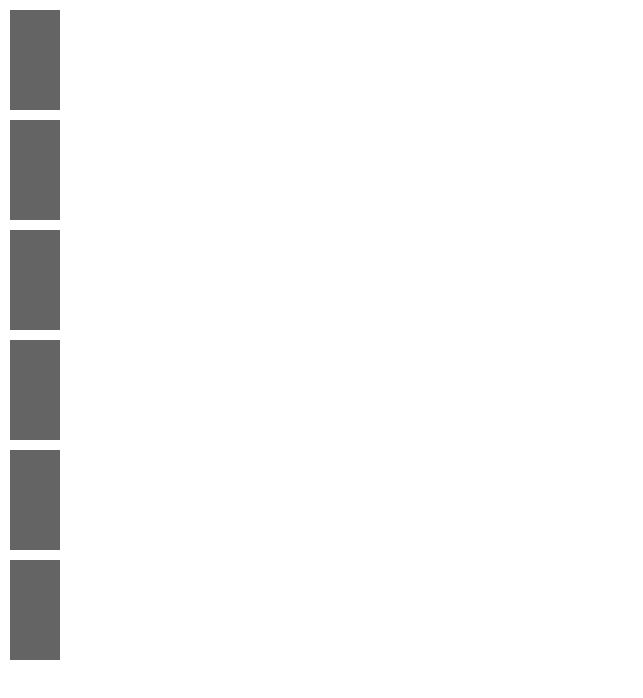
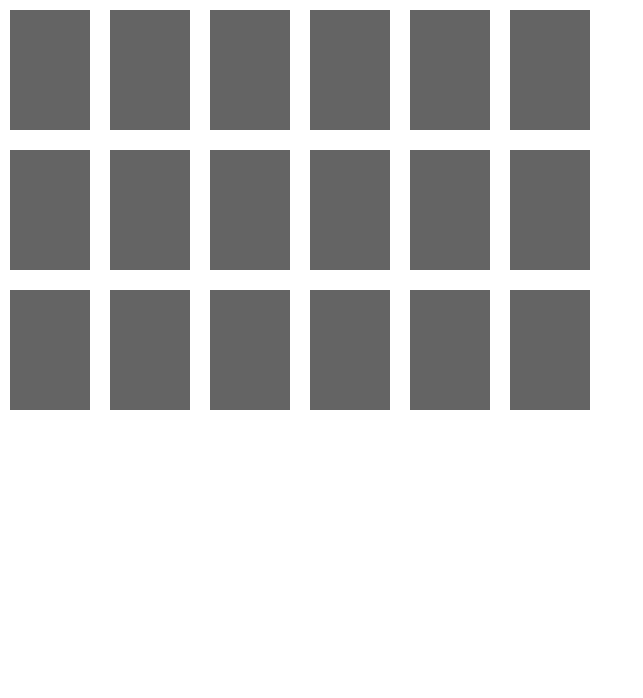
Before and after one commit to ljfrancis/match, a React (Create React App) app: page / in a window 1280 px wide. Shown: the top 698 px of the page, without its empty margins (0-643 px from the left). Built offline with nearby package versions, Linux system fonts and the light colour scheme.

Commit message:
matching functionality

```diff
--- a/src/App.css
+++ b/src/App.css
@@ -1,12 +1,9 @@
 .card {
-  width: 50px;
-  height: 100px;
+  width: 80px;
+  height: 120px;
   margin: 10px;
 }
 
-/*.card-hidden {
-	background-color: grey;
-}*/
 
 .card-flipped {
 	background: linear-gradient(
@@ -14,3 +11,9 @@
     rgb(100, 100, 100)
   )
 }
+
+.card-layout {
+	width: 600px;
+	display: flex;
+	flex-wrap: wrap;
+}
--- a/src/App.js
+++ b/src/App.js
@@ -5,29 +5,25 @@ import './index.css';
 
 import Card from './Card';
 
+//card colors
+const cardColors = ["#ee4035", "#f37736", "#fdf498", "#7bc043",
+                    "#0392cf", "#4f372d", "#673888", "#a8e6cf",
+                    "#ff8b94", "#011f4b", "#a2798f", "#008080"];
 
 
-//unique cards
-let uniqueCards = [
-  {
-  id: 1,
-  color: "#06f",
-  show: false,
-  match: false
-  },
-  {
-  id: 2,
-  color: "#f55",
-  show: false,
-  match: false
-  },
-  {
-  id: 3,
-  color: "#fe0",
-  show: false,
-  match: false
-  },
-];
+//generate unique cards
+let uniqueCards = [];
+const size = 8;
+
+for (let i=0; i<=size; i++) {
+  uniqueCards.push({
+    id: i,
+    color: cardColors[i],
+    show: false,
+    match: false
+  })
+}
+
 
 //duplicate and randomize card order
 let cards = [];
@@ -54,8 +50,11 @@ export default class App extends Component {
   };
 
   handleCardFlipAt = index => {
+
+    if (this.state.flips < 2) {
     //flip count increases
     this.setState({flips: this.state.flips + 1})
+
 
     //set card to be showing
     this.setState({
@@ -70,14 +69,41 @@ export default class App extends Component {
       })
     });
 
-    console.log(this.state.flips);
+    }
+
+
+
 
     //if two cards are flipped and don't match, return them
     const resetCards = () => {
-      if (this.state.flips > 1) {
+      console.log(this.state.flips);
+      if (this.state.flips == 2) {
+
+        //get new flipped cards
+        let showingCards = [];
+        this.state.cards.map((card) => {
+        if (card.match === false &&  card.show === true) {
+          showingCards.push(card);
+        }
+        });
+
+        //check if showing cards are matching
+        let matchID = -1;
+        if(showingCards[0].id === showingCards[1].id) {
+          matchID = showingCards[0].id;
+        }
+
+
+
         this.setState({
           flips: 0,
           cards: this.state.cards.map((card) => {
+            if (card.id === matchID) {
+              return {
+                ...card,
+                match: true
+              };
+            }
             if (card.match === false && card.show === true) {
               return {
                 ...card,
@@ -87,13 +113,10 @@ export default class App extends Component {
             return card;
           })
         });
-      } else {
-        //flip count increases
-        this.setState({flips: this.state.flips + 1})
       }
     };
 
-    setTimeout(resetCards, 1000);
+    setTimeout(resetCards, 2000);
   };
 
 
@@ -102,7 +125,7 @@ export default class App extends Component {
   render() {
     return (
       <div className="App">
-         <div className="cardLayout">
+         <div className="card-layout">
             {this.state.cards.map((card, index) =>{
             return(
               <Card
```
Also changed, not shown: notes.txt.
